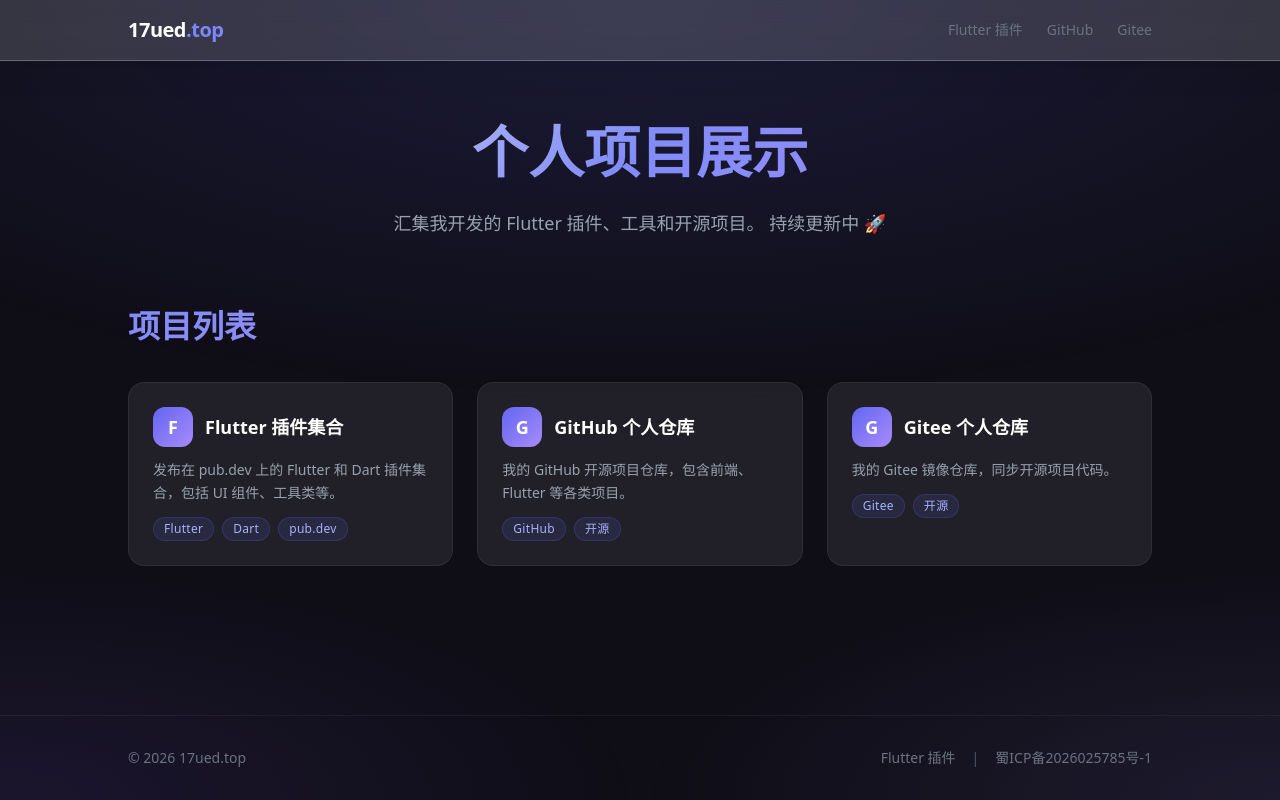
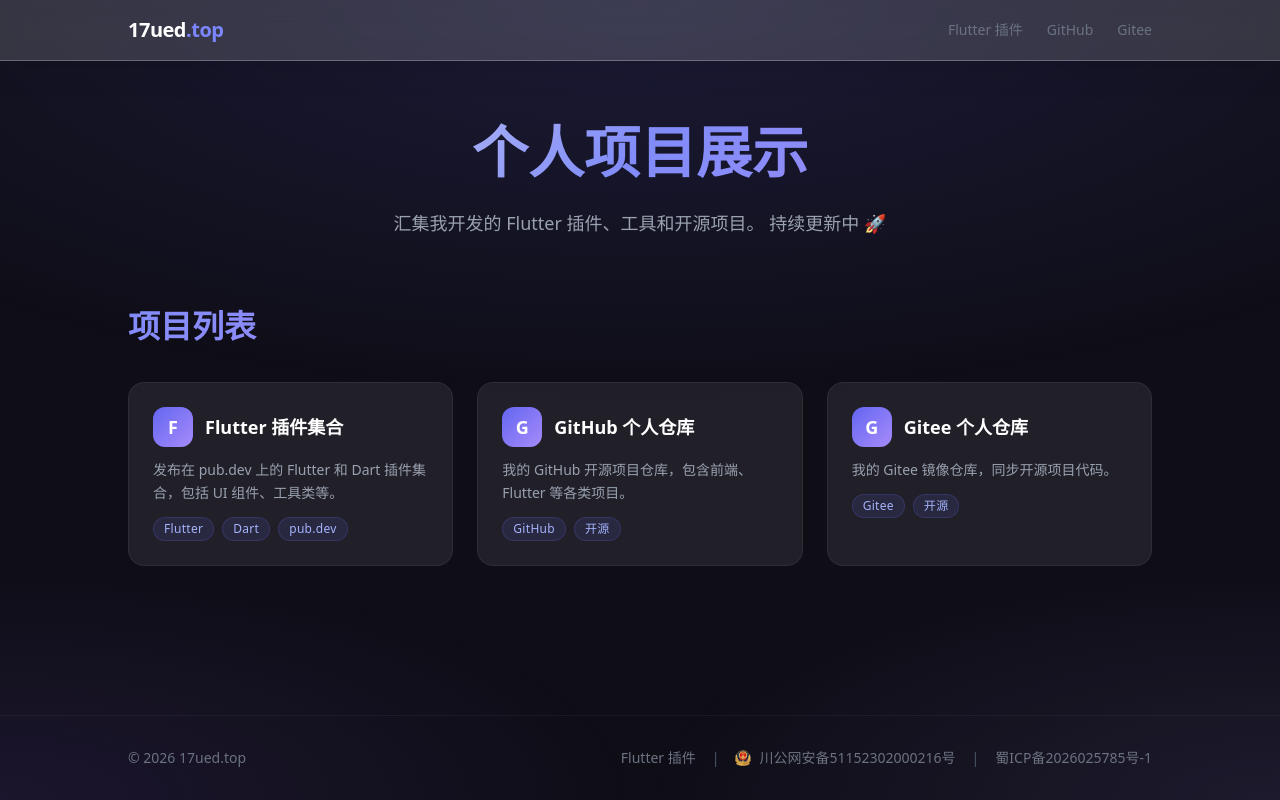
Before and after one commit to liuhong1happy/17ued.top, a React (Vite) app: page / in a window 1280 px wide. Built offline with nearby package versions, Linux system fonts and the light colour scheme.

Commit message:
feat: 添加 gwab.png 图片资源并引入项目

```diff
--- a/src/App.tsx
+++ b/src/App.tsx
@@ -1,5 +1,6 @@
 import { useState } from "react";
 import "./index.css";
+import gwab from "./assets/gwab.png";
 
 // ─── Project Data ─────────────────────────────────────
 interface Project {
@@ -164,7 +165,24 @@ function App() {
               Flutter 插件
             </a>
             <span className="text-gray-600">|</span>
-            <span>蜀ICP备2026025785号-1</span>
+            <a
+              href="http://www.beian.gov.cn/portal/registerSystemInfo?recordcode=51152302000216"
+              target="_blank"
+              rel="noopener noreferrer"
+              className="footer-link no-underline flex items-center gap-2"
+            >
+              <img src={gwab} alt="蜀ICP" className="w-4 h-4" />
+              <span>川公网安备51152302000216号</span>
+            </a>
+            <span className="text-gray-600">|</span>
+            <a
+              href="https://beian.miit.gov.cn/#/Integrated/index"
+              target="_blank"
+              rel="noopener noreferrer"
+              className="footer-link no-underline"
+            >
+              <span>蜀ICP备2026025785号-1</span>
+            </a>
           </div>
         </div>
       </footer>
```
Also changed, not shown: src/assets/gwab.png (added).
